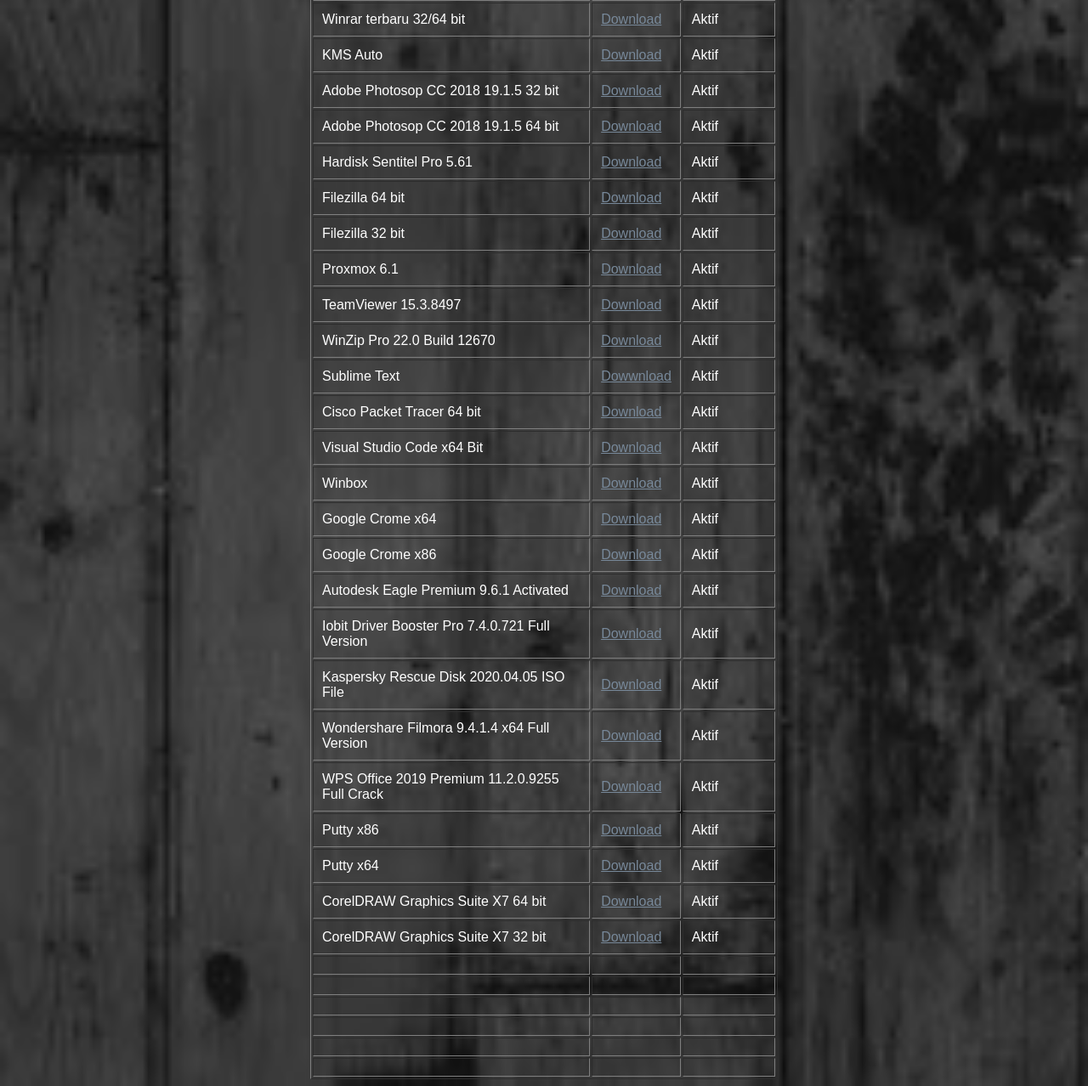
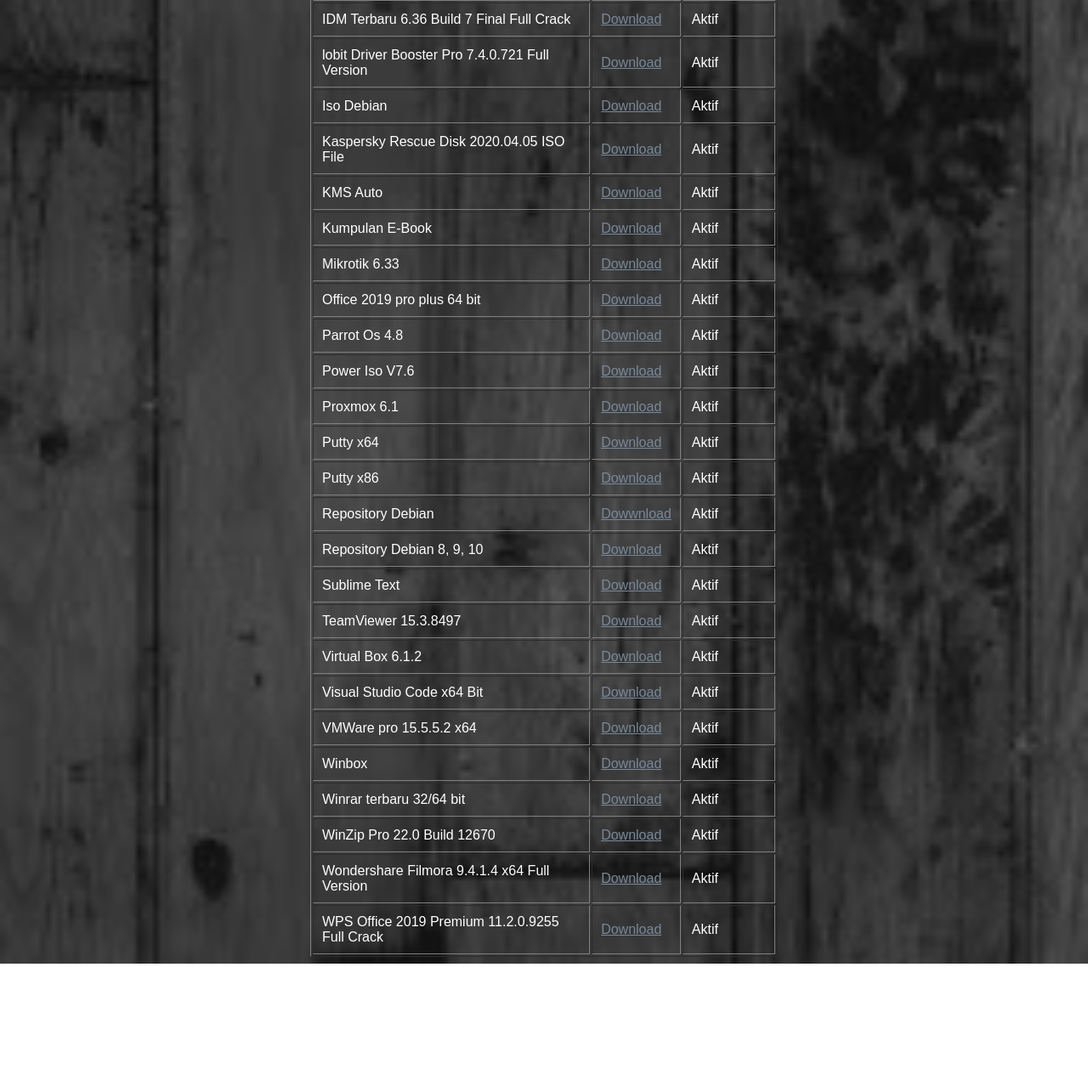
Before and after one commit to Firmansecrty05/Firmansecrty05.github.io, a plain HTML site: page index.html in a window 1280 px wide. Shown: the part 1000-2278 px from the top of the page at 85% size. After the commit the page ends 2134 px from the top, so only its background shows below. Drawn offline with Linux system fonts and the light colour scheme.

Commit message:
Update index.html

```diff
--- a/index.html
+++ b/index.html
@@ -2,6 +2,7 @@
 <html>
 <head>
 	<title>Repository All File</title>
+	<link rel="icon" href="t.png">
 </head>
 <style>
 body {
@@ -121,38 +122,89 @@ tr#nama {
 
 
 		<tr>
-			<td>Repository Debian 8, 9, 10</td>
-			<td> <a href="http://belelinux.ung.ac.id/#debian" target="blank"> Download</a></td>
+			<td>Adobe Photosop CC 2018 19.1.5 32 bit</td>
+			<td> <a href="https://douploads.net/8gh0rkixzfpc" target="blank"> Download</a></td>
 			<td>Aktif</td>
 		</tr>
 		<tr>
-			<td>Repository Debian</td>
-			<td> <a href="http://belelinux.ung.ac.id/ubuntu.html"target="blank"> Download </a></td>
+			<td>Adobe Photosop CC 2018 19.1.5 64 bit</td>
+			<td> <a href="https://douploads.net/2otpsndkk2bg"target="blank"> Download </a></td>
 			<td>Aktif</td>
-					</tr>
+		</tr>
 		<tr>
-			<td>Kumpulan E-Book</td>
-			<td> <a href="http://belelinux.ung.ac.id/ebook/Ebook.walidumar/"target="blank"> Download</a></td>
+			<td>Autodesk Eagle Premium 9.6.1 Activated </td>
+			<td> <a href="https://semawur.com/iYs1XP6So" target="blank">Download</td>
+			<td>Aktif</td>
+		</tr>
+		<tr>
+			<td>Cisco Packet Tracer 64 bit</td>
+			<td> <a href="https://semawur.com/hsw"target="blank"> Download</a></td>
+			<td>Aktif</td>
+		</tr>
+
+		<tr>
+			<td>CorelDRAW Graphics Suite X7 32 bit</td>
+			<td> <a href="https://uptobox.com/7d55gef6uc0n"target="blank"> Download</a></td>
+			<td>Aktif</td>
+		</tr>
+		<tr>
+			<td>CorelDRAW Graphics Suite X7 64 bit</td>
+			<td> <a href="https://semawur.com/pLR6i"target="blank"> Download </a></td>
+			<td>Aktif</td>
+		</tr>
+		<tr>
+			<td>Filezilla 32 bit</td>
+			<td> <a href="https://semawur.com/fBmB"target="blank">Download </td>
+				<td>Aktif</td>
+		</tr>
+		<tr>
+			<td>Filezilla 64 bit</td>
+			<td> <a href="https://semawur.com/Tl5"target="blank">Download</td>
+				<td>Aktif</td>
+		</tr>
+		<tr>
+			<td>Google Crome x64</td>
+			<td> <a href="https://semawur.com/st/?api=16928c1be670f38ff6c4652b7e4d035fc25cdd74&url=destinationlink.com"target="blank">Download</td>
+				<td>Aktif</td>
+		</tr>
+		<tr>
+			<td>Google Crome x86</td>
+			<td> <a href="https://semawur.com/qJmSHFeJ8"target="blank">Download</td>
+				<td>Aktif</td>
+		</tr>
+		<tr>
+			<td>Hardisk Sentitel Pro 5.61</td>
+			<td> <a href="https://semawur.com/j5zVl6Q"target="blank">Download</td>
+				<td>Aktif</td>
+		</tr>
+		<tr>
+			<td>IDM Terbaru 6.36 Build 7 Final Full Crack</td>
+			<td> <a href="https://semawur.com/B7KojUukUN"target="blank">Download</td>
+				<td>Aktif</td>
+		</tr>
+		<tr>
+			<td>lobit Driver Booster Pro 7.4.0.721 Full Version</td>
+			<td> <a href="https://semawur.com/jeYSfLfPdE">Download</td>
 			<td>Aktif</td>
 		</tr>
 		<tr>
 			<td>Iso Debian</td>
-			<td> <a href="http://belelinux.ung.ac.id/download.html"target="blank"> Download</a></td>
-			<td>Aktif</td>
-		</tr>
-		<tr>
-			<td>Parrot Os 4.8</td>
-			<td> <a href="https://semawur.com/9GUrnSUHSb"target="blank"> Download </a></td>
-			<td>Aktif</td>
-		</tr>
-		<tr>
-			<td>Virtual Box 6.1.2</td>
-			<td> <a href="https://semawur.com/Lys"target="blank">Download </td>
+			<td> <a href="http://belelinux.ung.ac.id/download.html"target="blank">Download</td>
 				<td>Aktif</td>
 		</tr>
 		<tr>
-			<td>VMWare pro 15.5.5.2 x64</td>
-			<td> <a href="https://semawur.com/aOO5"target="blank">Download</td>
+			<td>Kaspersky Rescue Disk 2020.04.05 ISO File</td>
+			<td> <a href="https://semawur.com/AadF4Idn"target="blank">Download </td>
+				<td>Aktif</td>
+		</tr>
+		<tr>
+			<td>KMS Auto</td>
+			<td> <a href="https://semawur.com/3ZeGp"target="blank">Download</td>
+				<td>Aktif</td>
+		</tr>
+		<tr>
+			<td>Kumpulan E-Book</td>
+			<td> <a href="http://belelinux.ung.ac.id/ebook/Ebook.walidumar/"target="blank">Download </td>
 				<td>Aktif</td>
 		</tr>
 		<tr>
@@ -166,48 +218,13 @@ tr#nama {
 				<td>Aktif</td>
 		</tr>
 		<tr>
-			<td>IDM Terbaru 6.36 Build 7 Final Full Crack</td>
-			<td> <a href="https://semawur.com/B7KojUukUN"target="blank">Download</td>
+			<td>Parrot Os 4.8</td>
+			<td> <a href="https://semawur.com/9GUrnSUHSb"target="blank">Download</td>
 				<td>Aktif</td>
 		</tr>
 		<tr>
 			<td>Power Iso V7.6</td>
-			<td> <a href="https://semawur.com/FyEfnf"target="blank">Download</td>
-				<td>Aktif</td>
-		</tr>
-		<tr>
-			<td>Winrar terbaru 32/64 bit</td>
-			<td> <a href="https://semawur.com/vUsI"target="blank">Download </td>
-				<td>Aktif</td>
-		</tr>
-		<tr>
-			<td>KMS Auto</td>
-			<td> <a href="https://semawur.com/3ZeGp"target="blank">Download</td>
-				<td>Aktif</td>
-		</tr>
-		<tr>
-			<td>Adobe Photosop CC 2018 19.1.5 32 bit</td>
-			<td> <a href="https://semawur.com/SZGhk"target="blank">Download </td>
-				<td>Aktif</td>
-		</tr>
-		<tr>
-			<td>Adobe Photosop CC 2018 19.1.5 64 bit</td>
-			<td> <a href="https://semawur.com/5QPD"target="blank">Download</td>
-				<td>Aktif</td>
-		</tr>
-		<tr>
-			<td>Hardisk Sentitel Pro 5.61</td>
-			<td> <a href="https://semawur.com/j5zVl6Q"target="blank">Download</td>
-				<td>Aktif</td>
-		</tr>
-		<tr>
-			<td>Filezilla 64 bit</td>
-			<td> <a href="https://semawur.com/Tl5"target="blank">Download</td>
-				<td>Aktif</td>
-		</tr>
-		<tr>
-			<td>Filezilla 32 bit</td>
-			<td> <a href="https://semawur.com/fBmB" target="blank">Download</td>
+			<td> <a href="https://semawur.com/FyEfnf" target="blank">Download</td>
 				<td>Aktif</td>
 		</tr>
 		<tr>
@@ -216,62 +233,67 @@ tr#nama {
 				<td>Aktif</td>
 		</tr>
 		<tr>
-			<td>TeamViewer 15.3.8497</td>
-			<td> <a href="https://semawur.com/fG8FZM"target="blank">Download</td>
+			<td>Putty x64</td>
+			<td> <a href="https://semawur.com/IaYP"target="blank">Download</td>
 				<td>Aktif</td>
 		</tr>
 		<tr>
-			<td> WinZip Pro 22.0 Build 12670</td>
-			<td> <a href="https://bit.ly/34uMUl3"target="blank">Download</td>
+			<td>Putty x86</td>
+			<td> <a href="https://semawur.com/XFxj4dsnD0rV"target="blank">Download</td>
 				<td>Aktif</td>
 			</tr>
-			<td>Sublime Text</td>
-			<td> <a href="https://semawur.com/6OpXTYnptPn" target="blank">Dowwnload</td>
+			<td>Repository Debian</td>
+			<td> <a href="http://belelinux.ung.ac.id/ubuntu.html" target="blank">Dowwnload</td>
 				<td>Aktif</td>
 			</tr>
 			<tr>
-				<td>Cisco Packet Tracer 64 bit</td>
-				<td> <a href="https://semawur.com/hsw" target="blank">Download</a></td>
+				<td>Repository Debian 8, 9, 10</td>
+				<td> <a href="http://belelinux.ung.ac.id/#debian" target="blank">Download</a></td>
 				<td>Aktif</td>
 				<tr>
-					<td>Visual Studio Code x64 Bit</td>
-					<td> <a href="https://semawur.com/lUqI" target="blank">Download</a>
+					<td>Sublime Text</td>
+					<td> <a href="https://semawur.com/6OpXTYnptPn" target="blank">Download</a>
 					</td>
 					<td>Aktif</td>
 				</tr>
 				<tr>
-				<td>Winbox </td>
-				<td> <a href="https://semawur.com/uANi2">Download </td>
+				<td>TeamViewer 15.3.8497</td>
+				<td> <a href="https://semawur.com/fG8FZM">Download </td>
 				<td>Aktif</td>
 			</tr>
 			<tr>
-				<td>Google Crome x64</td>
-				<td> <a href="https://semawur.com/st/?api=16928c1be670f38ff6c4652b7e4d035fc25cdd74&url=destinationlink.com">Download</td>
+				<td>Virtual Box 6.1.2</td>
+				<td> <a href="https://semawur.com/Lys">Download</td>
 				<td>Aktif</td>
 			</tr>
 			<tr>
-				<td>Google Crome x86</td>
-				<td> <a href="https://semawur.com/qJmSHFeJ8" target="blank">Download</td>
+				<td>Visual Studio Code x64 Bit</td>
+				<td> <a href="https://semawur.com/lUqI" target="blank">Download</td>
 				<td>Aktif</td>
 			</tr>
 			<tr>
-				<td>Autodesk Eagle Premium 9.6.1 Activated </td>
-				<td> <a href="https://semawur.com/iYs1XP6So" target="blank">Download</td>
+				<td>VMWare pro 15.5.5.2 x64</td>
+				<td> <a href="https://semawur.com/aOO5" target="blank">Download</td>
 				<td>Aktif</td>
 			</tr>
 			<tr>
-				<td>Iobit Driver Booster Pro 7.4.0.721 Full Version</td>
-				<td> <a href="https://semawur.com/jeYSfLfPdE">Download</td>
+				<td>Winbox</td>
+				<td> <a href="https://semawur.com/uANi2">Download</td>
 				<td>Aktif</td>
 			</tr>
 			<tr>
-				<td>Kaspersky Rescue Disk 2020.04.05 ISO File</td>
-				<td> <a href="https://semawur.com/AadF4Idn" target="blank">Download</td>
+				<td>Winrar terbaru 32/64 bit</td>
+				<td> <a href="https://semawur.com/vUsI" target="blank">Download</td>
 				<td>Aktif</td>
 			</tr>
 			<tr>
-				<td>Wondershare Filmora 9.4.1.4 x64 Full Version </td>
-				<td> <a href="https://semawur.com/iucJHA">Download</td>
+				<td>WinZip Pro 22.0 Build 12670</td>
+				<td> <a href="https://bit.ly/34uMUl3">Download</td>
+				<td>Aktif</td>
+			</tr>
+			<tr>
+				<td>Wondershare Filmora 9.4.1.4 x64 Full Version</td>
+				<td> <a href="https://semawur.com/iucJHA" target="blank">Download</td>
 				<td>Aktif</td>
 			</tr>
 			<tr>
@@ -279,57 +301,7 @@ tr#nama {
 				<td> <a href="https://semawur.com/6gTFLch" target="blank">Download</td>
 				<td>Aktif</td>
 			</tr>
-			<tr>
-				<td>Putty x86</td>
-				<td> <a href="https://semawur.com/XFxj4dsnD0rV" target="blank">Download</td>
-				<td>Aktif</td>
-			</tr>
-			<tr>
-				<td>Putty x64</td>
-				<td><a href="https://semawur.com/IaYP" target="blank">Download</td>
-				<td>Aktif</td>
-			</tr>
-			<tr>
-				<td>CorelDRAW Graphics Suite X7 64 bit</td>
-				<td><a href="https://semawur.com/pLR6i" target="blank">Download</td>
-				<td>Aktif</td>
-			</tr>
-			<tr>
-				<td>CorelDRAW Graphics Suite X7 32 bit</td>
-				<td> <a href="https://uptobox.com/7d55gef6uc0n" target="blank">Download</td>
-				<td>Aktif</td>
-			</tr>
-			<tr>
-				<td></td>
-				<td></td>
-				<td></td>
-			</tr>
-			<tr>
-				<td></td>
-				<td></td>
-				<td></td>
-			</tr>
-			<tr>
-				<td></td>
-				<td></td>
-				<td></td>
-			</tr>
-			<tr>
-				<td></td>
-				<td></td>
-				<td></td>
-			</tr>
-			<tr>
-				<td></td>
-				<td></td>
-				<td></td>
-			</tr>
-			<tr>
-				<td></td>
-				<td></td>
-				<td></td>
-			</tr>
-		</tr>
+
 	</center>
 </tabel>
 
```
